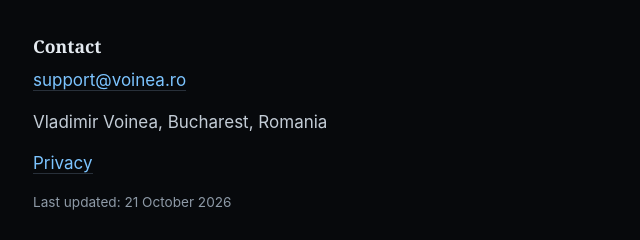
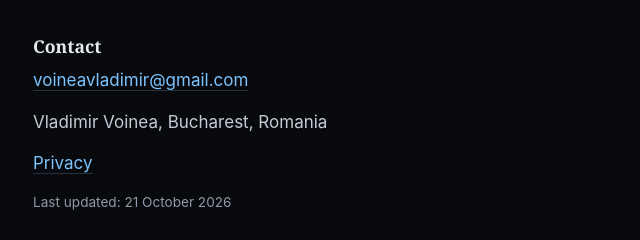
Before and after one commit to vladimir-voinea/patchcage-support, a plain HTML site: page index.html in a window 1280 px wide. Shown: the part 1531-1771 px from the top of the page, 319-959 px from the left. Drawn offline with Linux system fonts and the light colour scheme.

Commit message:
the contact address is one that reaches a mailbox

```diff
--- a/index.html
+++ b/index.html
@@ -52,7 +52,7 @@
 
 <hr>
 <h2>Contact</h2>
-<p><a href="mailto:support@voinea.ro">support@voinea.ro</a></p>
+<p><a href="mailto:voineavladimir@gmail.com">voineavladimir@gmail.com</a></p>
 <p>Vladimir Voinea, Bucharest, Romania</p>
 <p><a href="privacy.html">Privacy</a></p>
 <p class="small">Last updated: 21 October 2026</p>
```
Also changed, not shown: privacy.html (+1 -1 lines).
